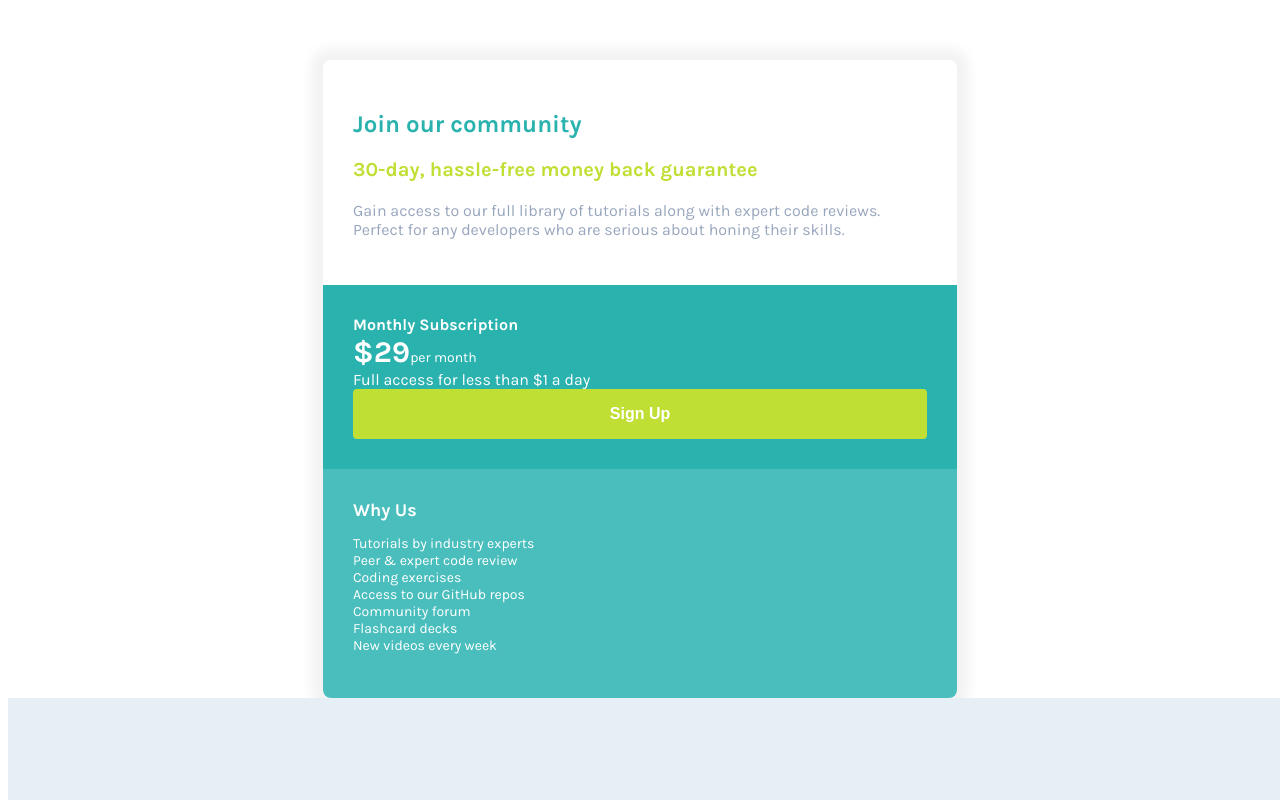
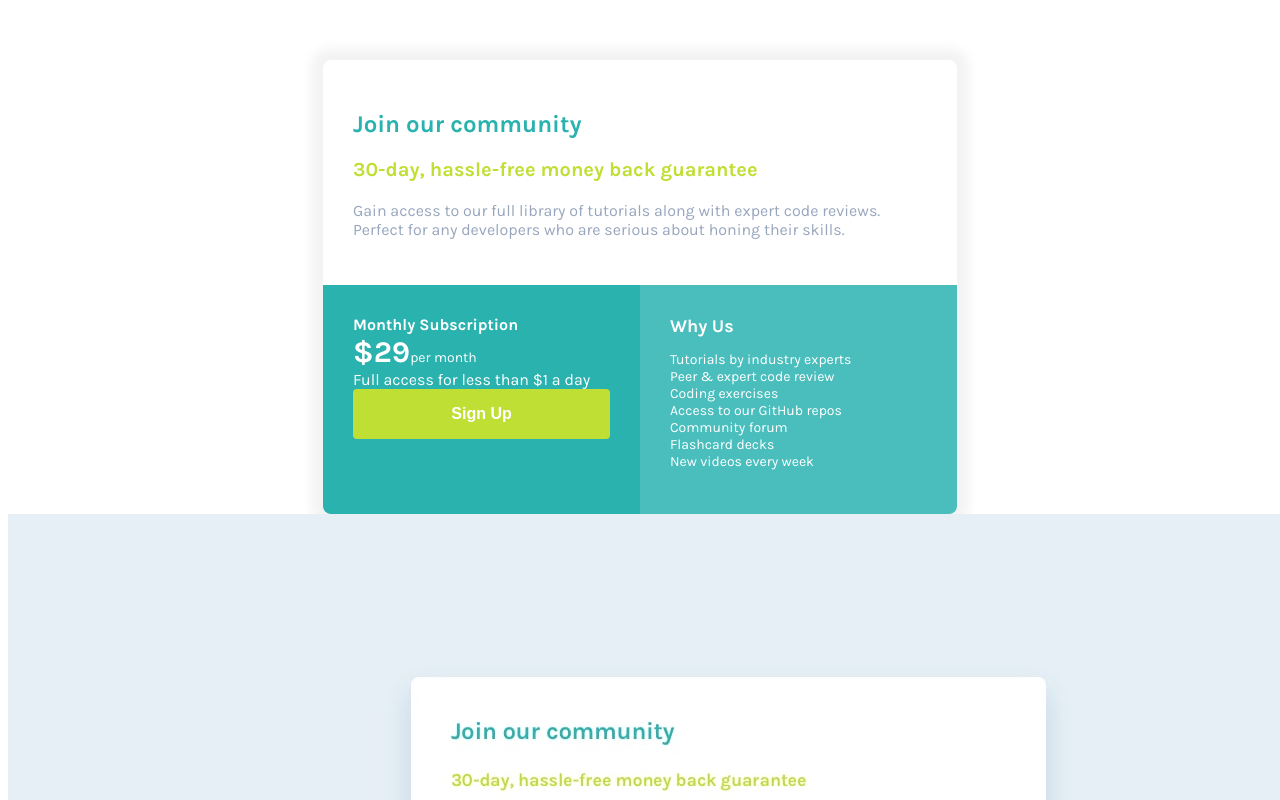
Before and after one commit to Tsuyoshi84/single-price-grid-component, a Vue app: page / in a window 1280 px wide. Shown: the top 800 px of the page. Built offline with nearby package versions, Linux system fonts and the light colour scheme.

Commit message:
Added responsive css

```diff
--- a/src/components/Card.vue
+++ b/src/components/Card.vue
@@ -1,8 +1,10 @@
 <template>
   <section class="card-container">
     <card-summary />
-    <card-price />
-    <card-us />
+    <div class="small-parts-container">
+      <card-price />
+      <card-us />
+    </div>
   </section>
 </template>
 
@@ -21,8 +23,23 @@ export default defineComponent({
 <style scoped>
 .card-container {
   width: 100%;
-  max-width: 634px;
+  max-width: 375px;
   box-shadow: 0 0 12px 12px rgba(0, 0, 0, 0.05);
   border-radius: var(--border-radius);
+  margin: 0 16px;
+}
+
+.small-parts-container {
+  display: flex;
+  flex-direction: column;
+}
+
+@media only screen and (min-width: 600px) {
+  .card-container {
+    max-width: 634px;
+  }
+  .small-parts-container {
+    flex-direction: row;
+  }
 }
 </style>
--- a/src/components/CardPrice.vue
+++ b/src/components/CardPrice.vue
@@ -24,6 +24,7 @@ export default defineComponent({
   text-align: left;
   background-color: var(--color-cyan);
   padding: var(--padding-block) var(--padding-inline);
+  width: 100%;
 }
 .title {
   font-weight: 700;
@@ -46,4 +47,10 @@ export default defineComponent({
   width: 100%;
   height: 50px;
 }
+
+@media only screen and (min-width: 600px) {
+  .container {
+    border-radius: 0 0 0 var(--border-radius);
+  }
+}
 </style>
--- a/src/components/CardUs.vue
+++ b/src/components/CardUs.vue
@@ -28,6 +28,7 @@ export default defineComponent({
   text-align: left;
   padding: var(--padding-block) var(--padding-inline);
   border-radius: 0 0 var(--border-radius) var(--border-radius);
+  width: 100%;
 }
 
 .title {
@@ -40,4 +41,10 @@ export default defineComponent({
   list-style-type: none;
   padding-inline-start: 0;
 }
+
+@media only screen and (min-width: 600px) {
+  .container {
+    border-radius: 0 0 var(--border-radius) 0;
+  }
+}
 </style>
```
